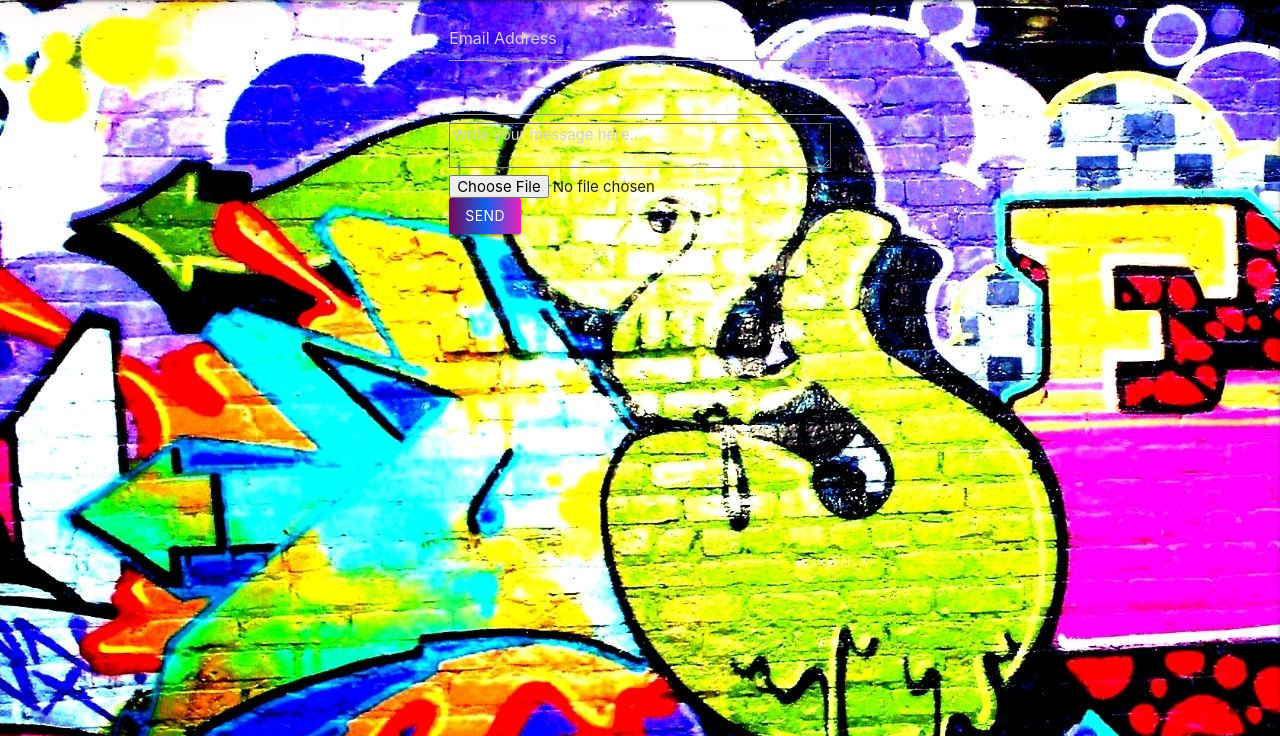
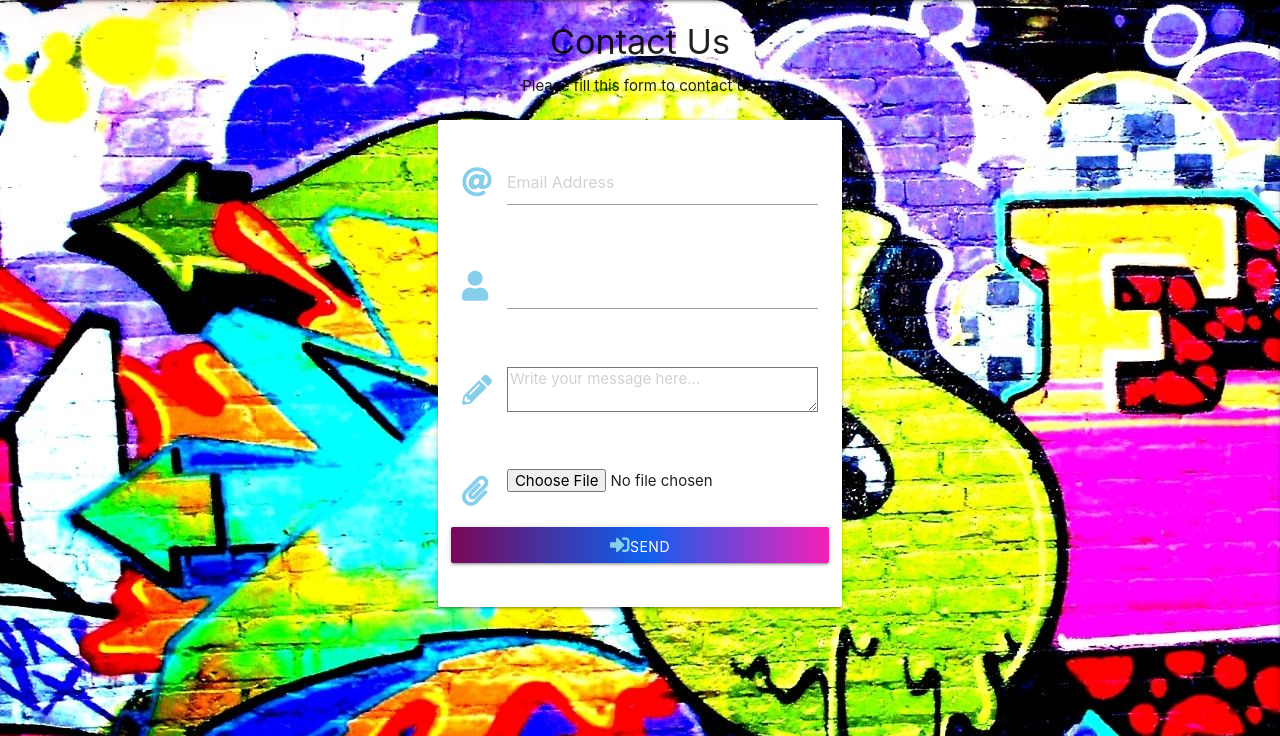
Before and after one commit to Sojasmine/youth-space, a Flask app: page /contact in a window 1280 px wide. Shown: the part 64-800 px from the top of the page. Run offline with Flask 2, Linux system fonts and the light colour scheme; some libraries are stand-ins or nearby versions; some web fonts are replaced.

Commit message:
Add some style on the contact page

```diff
--- a/run.py
+++ b/run.py
@@ -111,11 +111,6 @@ def contact():
     return render_template("contact.html")
 
 
-@app.route("/thankyou")
-def thankyou():
-    return render_template("contact.html")
-
-
 if __name__ == "__main__":
     app.run(host=os.environ.get("IP"),
             port=int(os.environ.get("PORT")),
--- a/templates/contact.html
+++ b/templates/contact.html
@@ -1,20 +1,55 @@
 {% extends "base.html" %}
 {% block content %}
 
+<!--heading and parahrapf for contact form-->
+<h4 class="center-align">Contact Us</h4>
+<p class="center-align">Please fill this form to contact us!</p>
+
+<!-- Contact form-->
 <div class="row">
-<form class="col s12 m4 offset-m4" method="POST" action="https://formsubmit.co/youth.aspace@gmail.com" enctype="multipart/form-data">
-
+    <form class="col s12 m4 offset-m4" method="POST" action="https://formsubmit.co/youth.aspace@gmail.com"
+        enctype="multipart/form-data">
+        <div class="card-panel">
+            <!--message to the recipient-->
+            <input type="hidden" name="_subject" value="New email!">
+            <!--email-->
+            <div class="row">
                 <div class="input-field col s12">
-    <input type="hidden" name="_subject" value="New email!">
+                    <i class="tiny fas fa-at prefix"></i>
                     <input type="email" name="email" placeholder="Email Address" required>
-
+                </div>
+            </div>
+            <!--name of the sender-->
+            <div class="row">
+                <div class="input-field col s12">
+                    <i class="tiny fas fa-user prefix"></i>
                     <input type="text" name="name" required>
+                </div>
+            </div>
+            <!--message-->
+            <div class="row">
+                <div class="input-field col s12">
+                    <i class="tiny fas fa-pencil-alt prefix"></i>
                     <textarea name="message" placeholder="Write your message here..."></textarea>
+                </div>
+            </div>
+            <!--for attached file-->
+            <div class="row">
+                <div class="input-field col s12">
+                    <i class="tiny fas fa-paperclip prefix"></i>
                     <input type="file" name="attachment" accept="image/png, image/jpeg">
-    <button class="btn waves-effect waves-light" type="submit">Send</button>
+                    </div>
+                </div>
+            <!--send button-->
+            <div class="row">
+            <button class="btn waves-effect waves-light col s12" type="submit">
+                <i class="tiny fas fa-sign-in-alt"></i>Send</button>
+            </div>
+        </div>
 </div>
 </form>
 </div>
 </div>
 
+
 {% endblock %}
--- a/templates/thankyou.html
+++ /dev/null
@@ -1,6 +0,0 @@
-{% extends "base.html" %}
-{% block content %}
-
-<h4 class="center-align">Thank you!</h4>
-
-{% endblock %}
```
Lines whose indentation alone changed are shown as unchanged.
